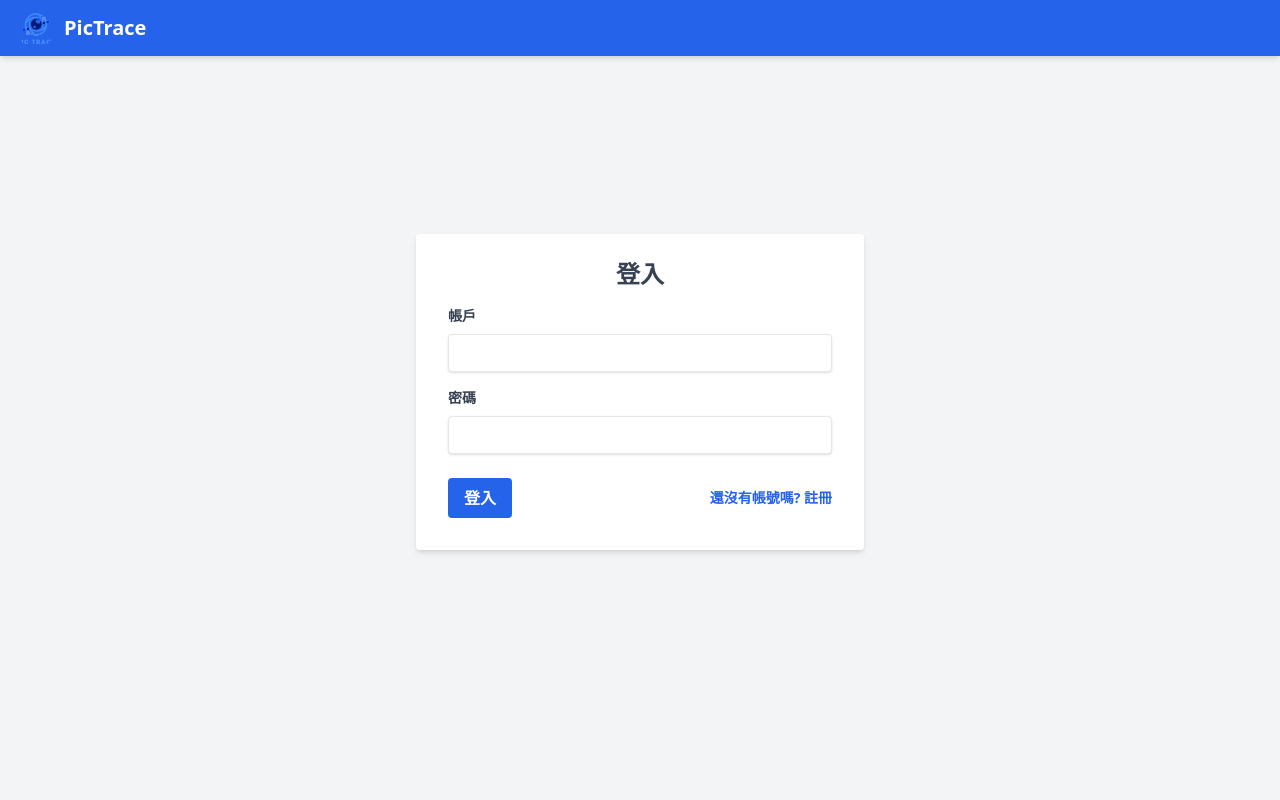
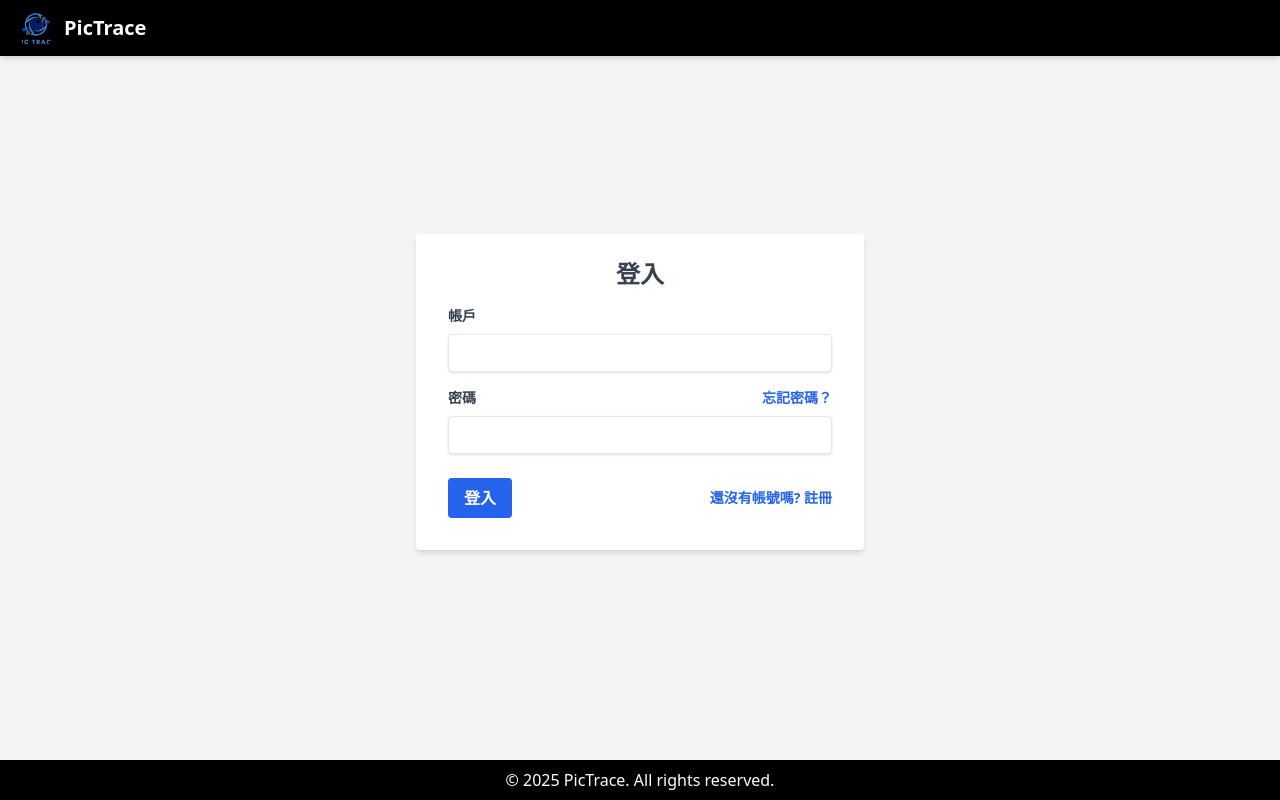
Before and after one commit to bukun1012/PicTrace, a Django app: page /login/ in a window 1280 px wide. Run offline with Django 5.2, Linux system fonts and the light colour scheme.

Commit message:
fix: login register css

```diff
--- a/templates/shared/navbar2.html
+++ b/templates/shared/navbar2.html
@@ -1,6 +1,6 @@
 {% load static%}
 <!-- Header -->
-<header class="fixed top-0 left-0 z-50 w-full bg-blue-600 shadow-md">
+<header class="fixed top-0 left-0 z-50 w-full bg-black shadow-md">
   <div class="flex items-center justify-between px-4 mx-auto max-w-7xl h-14">
     <!-- Left Section: Logo -->
     <div class="flex items-center space-x-2">
--- a/users/templates/users/login.html
+++ b/users/templates/users/login.html
@@ -31,9 +31,14 @@
         <div class="mb-6">
           <label
             for="password"
-            class="block mb-2 text-sm font-bold text-gray-700"
-            >密碼</label
-          >
+            class="flex mb-2 text-sm font-bold text-gray-700"
+            >密碼<a
+              href="{}"
+              class="flex ml-auto text-blue-600 right-10 hover:underline"
+              >忘記密碼？</a
+            >
+          </label>
+
           <input
             type="password"
             name="password"
@@ -59,5 +64,11 @@
         </div>
       </form>
     </div>
+    <!-- Footer -->
+    <footer
+      class="absolute bottom-0 left-0 right-0 flex justify-center py-2 text-center text-white bg-black"
+    >
+      <p>&copy; 2025 PicTrace. All rights reserved.</p>
+    </footer>
   </body>
 </html>
```
Also changed, not shown: users/templates/users/register.html (+7 -3 lines), static/css/tailwind.css.
